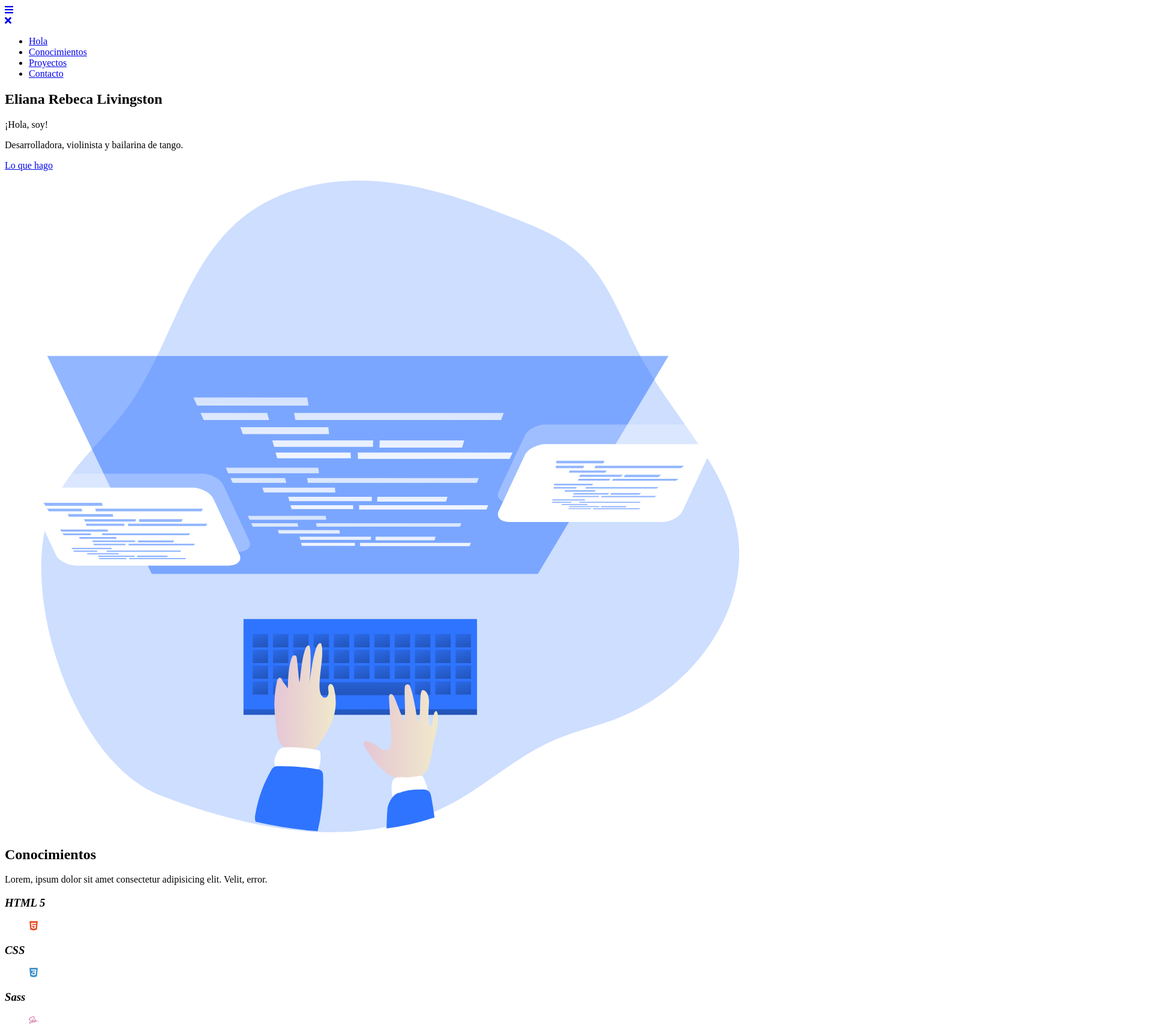
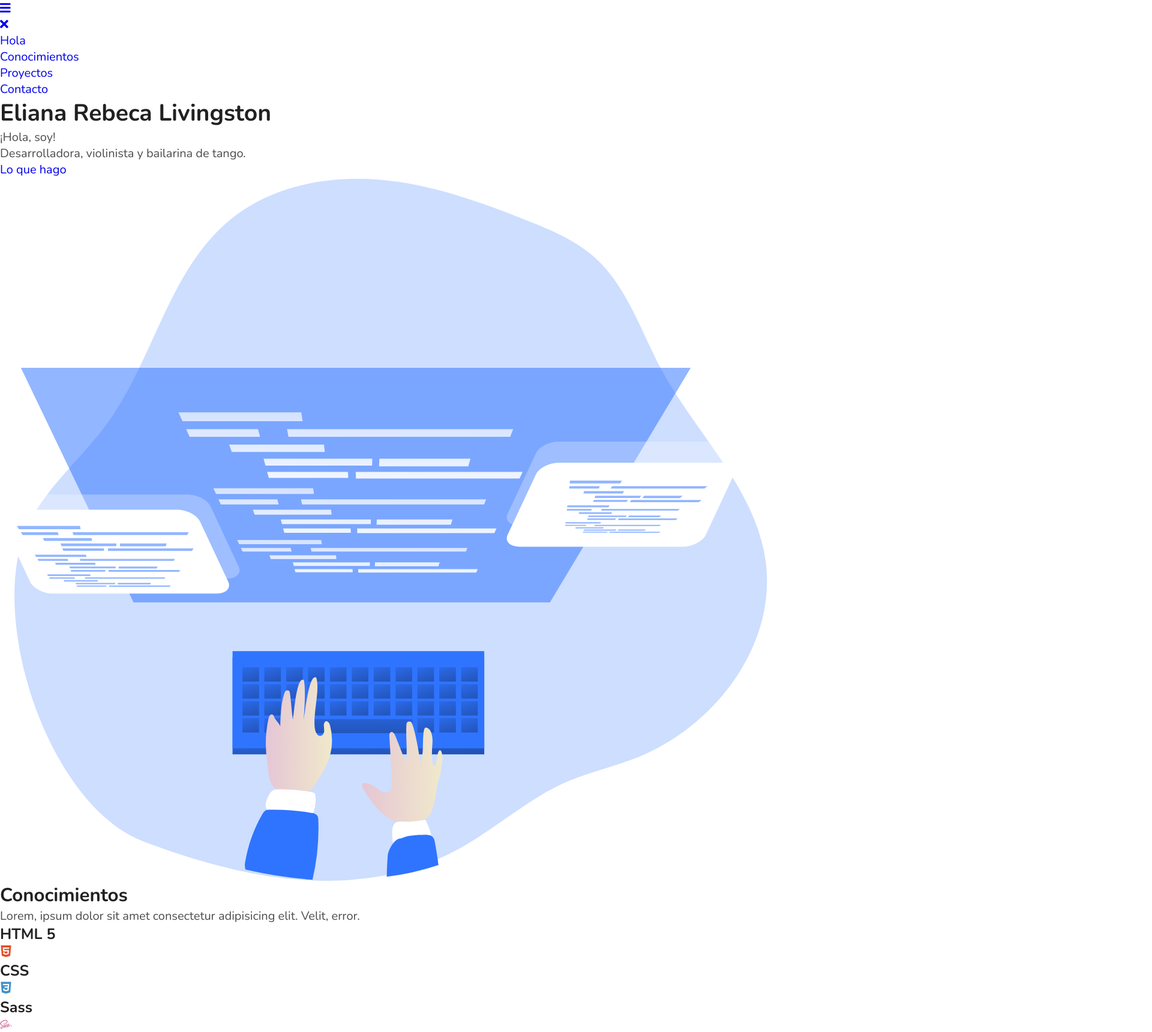
Before and after one commit to elianarlivingston/elianar.github.io, a plain HTML site: page index.html in a window 1280 px wide. Shown: the top 1720 px of the page at 60% size, 1920 px wide, since content can reach past the window. Drawn offline with nearby package versions, Linux system fonts and the light colour scheme.

Commit message:
reset tags HTML

```diff
--- a/index.html
+++ b/index.html
@@ -6,6 +6,8 @@
     <title>Eliana Rebeca Livingston</title>
     <!-- vars -->
     <link rel="stylesheet" href="./var.css">
+    <!-- reset -->
+    <link rel="stylesheet" href="./reset.css">
     <!-- CDN Google Font Dosis -->
     <link href="https://fonts.googleapis.com/css2?family=Nunito:wght@400;600;700&display=swap" rel="stylesheet">
     <!-- CDN FONTAWESOME SVG -->
--- /dev/null
+++ b/reset.css
@@ -0,0 +1,93 @@
+* {
+    margin: 0;
+    padding: 0;
+    box-sizing: border-box;
+    font-family: var(--font-family);
+}
+
+body {
+    width: 100%;
+    min-height: 100vh;
+    font-size: var(--base);
+}
+h1 {
+    font-size: var(--xlarge);
+}
+h2 {
+    font-size: var(--large);
+}
+h3 {
+    font-size: var(--medium);
+}
+h4,
+p,
+input,
+textarea
+a,
+label
+ {
+    font-size: var(--regular);
+}
+h5 {
+    font-size: var(--small);
+}
+h6 {
+    font-size: var(--xsmall);
+}
+h1,
+h2, h3, h4, h5, h6 {
+    color: var(--text-dark);
+    font-weight: var(--weight-700);
+}
+p,
+input,
+textarea,
+label,
+blockquote
+{
+    color: var(--text-base);
+}
+label {
+    font-weight: var(--weight-600);
+}
+input,
+textarea,
+fieldset,
+button {
+    border: none;
+    box-sizing: border-box;
+    outline: none;
+    background-color: var(--transparent);
+}
+textarea {
+    resize: none;
+}
+textarea {
+    display: block;
+    width: 100% !important;
+    min-height: 200px;
+}
+cite,
+address {
+    font-style: normal;
+}
+a {
+    text-decoration: none;
+}
+li {
+    list-style: none;
+}
+ul {
+    list-style: none;
+}
+a {
+    text-decoration: none;
+}
+img {
+    display: block;
+    width: 100%;
+    height: 100%;
+    object-fit: contain;
+    overflow: hidden !important;
+    filter: var(--filter);
+}
```
